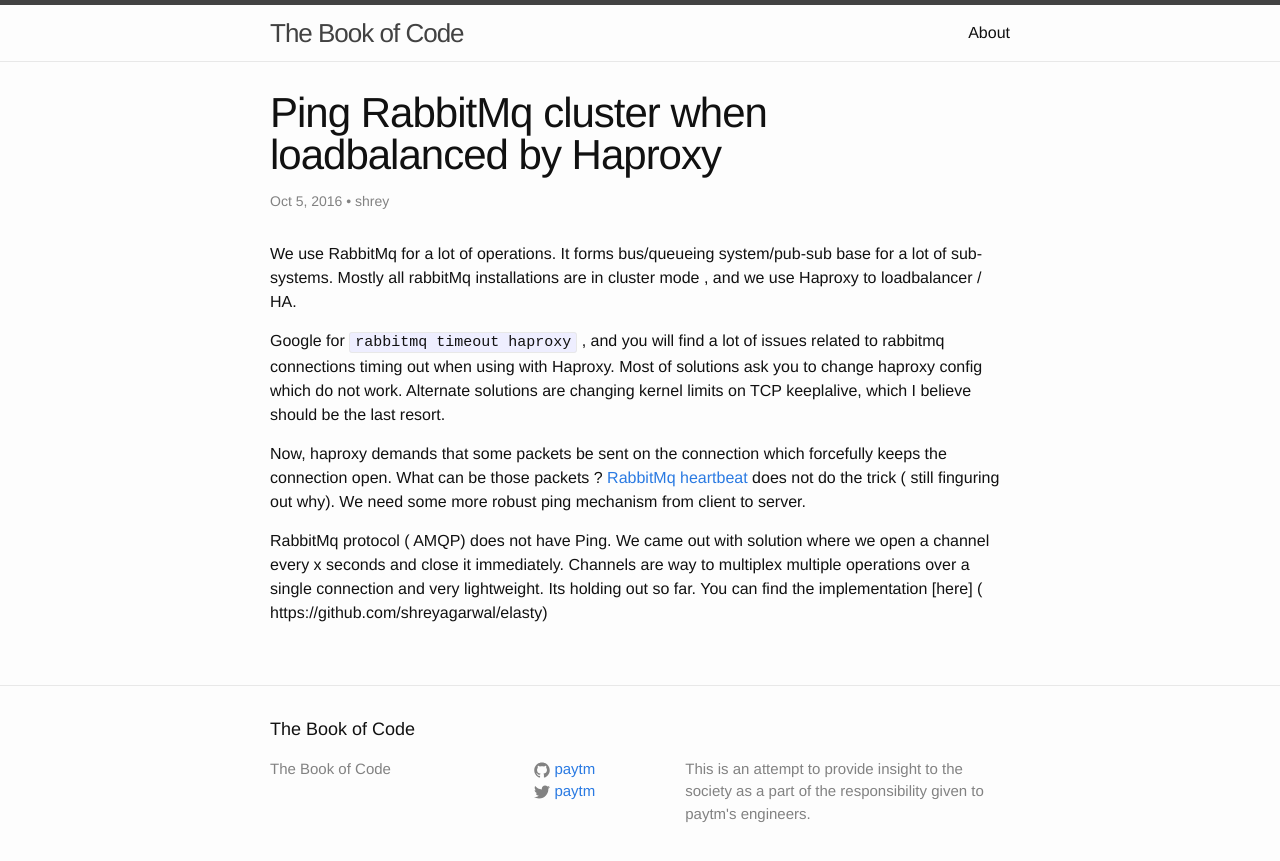
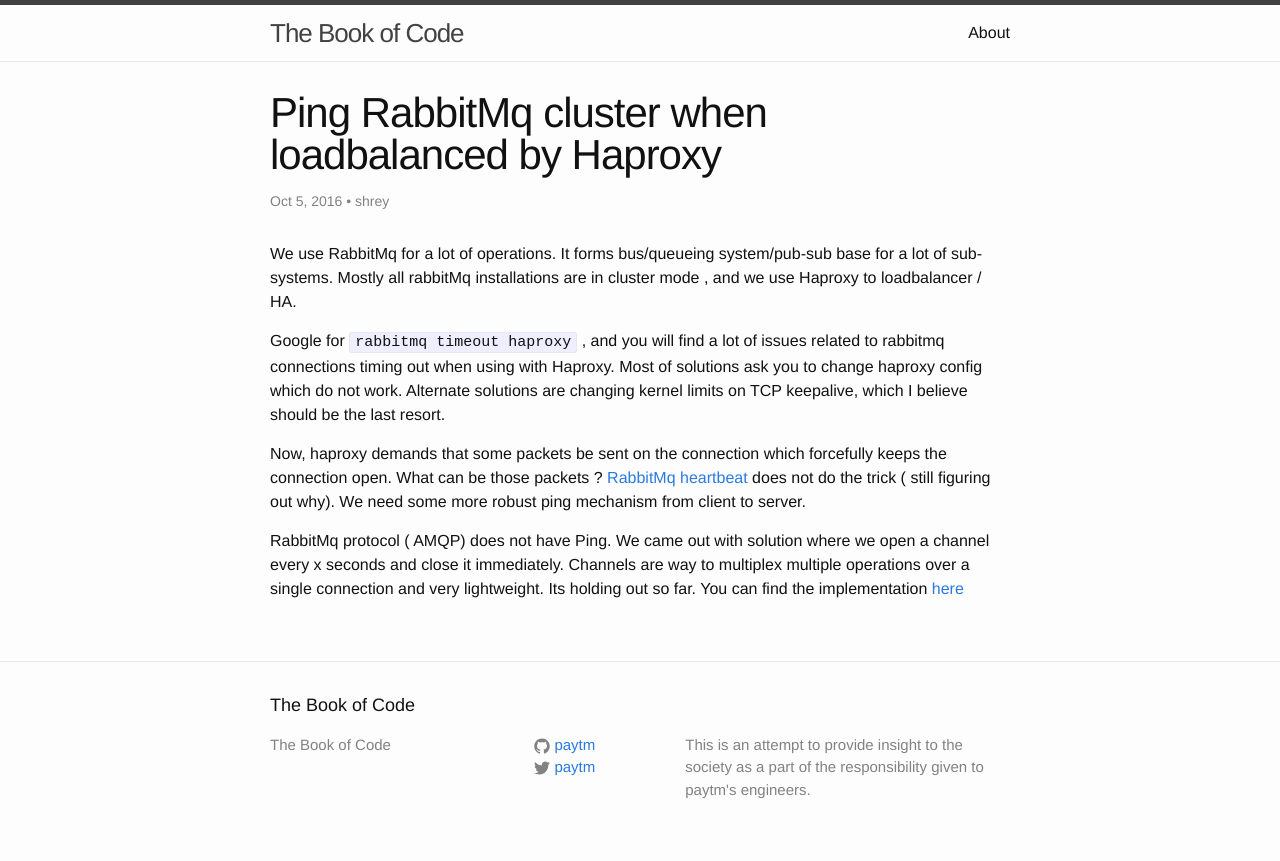
Before and after one commit to paytm/paytm.github.io, a Jekyll site: the page built from _posts/2016-10-05-ping-rabbitmq-cluster-when-loadbalanced-by-haproxy.md, in a window 1280 px wide. Shown: the top 861 px of the page. Built offline with Jekyll 4.4.1, drawn with Linux system fonts in a browser that asks for light colours.

Commit message:
_posts: Update typos and author.

```diff
--- a/_posts/2016-10-05-ping-rabbitmq-cluster-when-loadbalanced-by-haproxy.md
+++ b/_posts/2016-10-05-ping-rabbitmq-cluster-when-loadbalanced-by-haproxy.md
@@ -8,9 +8,9 @@
 
 We use RabbitMq for a lot of operations. It forms bus/queueing system/pub-sub base for a lot of sub-systems. Mostly all rabbitMq installations are in cluster mode , and we use Haproxy to loadbalancer / HA.
 
-Google for `rabbitmq timeout haproxy` , and you will find a lot of issues related to rabbitmq connections timing out when using with Haproxy. Most of solutions ask you to change haproxy config which do not work. Alternate solutions are changing kernel limits on TCP keeplalive, which I believe should be the last resort.
+Google for `rabbitmq timeout haproxy` , and you will find a lot of issues related to rabbitmq connections timing out when using with Haproxy. Most of solutions ask you to change haproxy config which do not work. Alternate solutions are changing kernel limits on TCP keepalive, which I believe should be the last resort.
 
-Now, haproxy demands that some packets be sent on the connection which forcefully keeps the connection open. What can be those packets ? [RabbitMq heartbeat](http://www.rabbitmq.com/heartbeats.html) does not do the trick ( still finguring out why). We need some more robust ping mechanism from client to server.
+Now, haproxy demands that some packets be sent on the connection which forcefully keeps the connection open. What can be those packets ? [RabbitMq heartbeat](http://www.rabbitmq.com/heartbeats.html) does not do the trick ( still figuring out why). We need some more robust ping mechanism from client to server.
 
 RabbitMq protocol ( AMQP) does not have Ping. We came out with solution where we open a channel every x seconds and close it immediately. Channels are way to multiplex multiple operations over a single connection and very lightweight. Its holding out so far.
-You can find the implementation [here] ( https://github.com/shreyagarwal/elasty)
+You can find the implementation [here](https://github.com/shreyagarwal/elasty)
```
Also changed, not shown: _posts/2016-09-27-django-migrations-misunderstood.md (+2 -2 lines).
